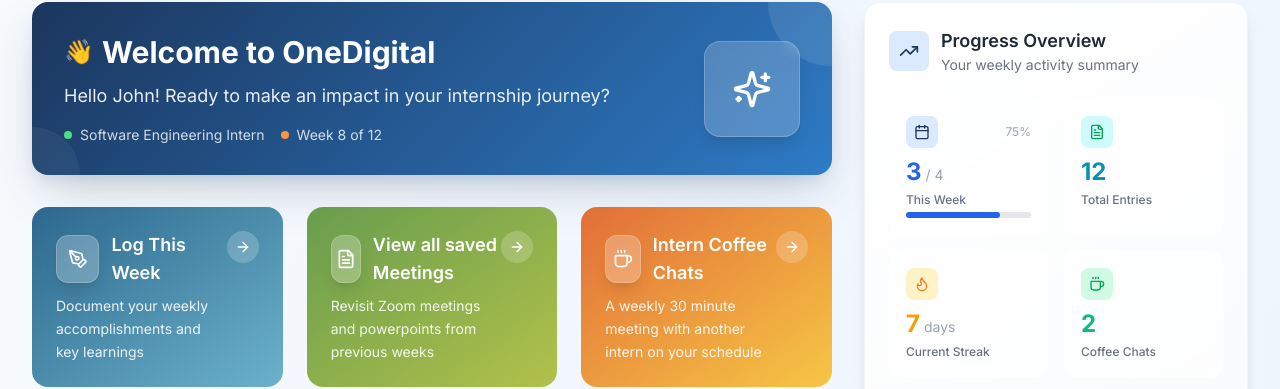
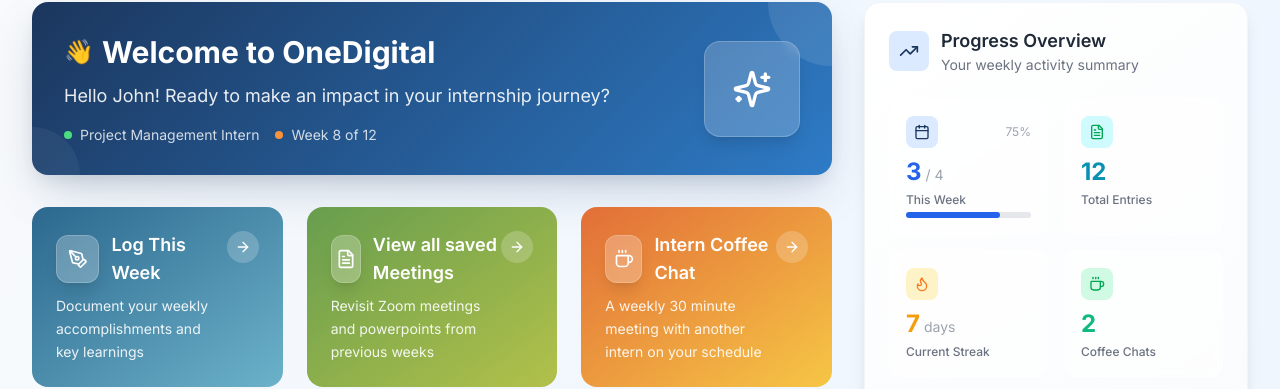
Before and after one commit to akomp88/intern_connect, a React (Vite) app: page /intern_connect/dashboard in a window 1280 px wide. Shown: the part 142-531 px from the top of the page. Built offline with nearby package versions, Linux system fonts and the light colour scheme.

Commit message:
Update John Doe profile from Software Engineering Intern to Project Management Intern across all components

```diff
--- a/src/components/ui/Header.jsx
+++ b/src/components/ui/Header.jsx
@@ -192,7 +192,7 @@
                       </div>
                       <div>
                         <p className="font-medium text-white">John Doe</p>
-                        <p className="text-sm text-white text-opacity-80">Software Engineering Intern</p>
+                        <p className="text-sm text-white text-opacity-80">Project Management Intern</p>
                       </div>
                     </div>
                   </div>
--- a/src/pages/activity-feed/components/CommentSection.jsx
+++ b/src/pages/activity-feed/components/CommentSection.jsx
@@ -20,7 +20,7 @@
         id: 'current-user',
         name: 'John Doe',
         avatar: 'https://randomuser.me/api/portraits/men/1.jpg',
-        role: 'Software Engineering Intern'
+        role: 'Project Management Intern'
       },
       createdAt: new Date(),
       replies: []
@@ -44,7 +44,7 @@
         id: 'current-user',
         name: 'John Doe',
         avatar: 'https://randomuser.me/api/portraits/men/1.jpg',
-        role: 'Software Engineering Intern'
+        role: 'Project Management Intern'
       },
       createdAt: new Date(),
       parentId: parentCommentId
--- a/src/pages/activity-feed/index.jsx
+++ b/src/pages/activity-feed/index.jsx
@@ -116,7 +116,7 @@
       author: {
         id: 'user-3',
         name: 'Alex Rodriguez',
-        role: 'Software Engineering Intern',
+        role: 'Project Management Intern',
         team: 'Engineering',
         office: 'Austin',
         avatar: 'https://randomuser.me/api/portraits/men/3.jpg'
--- a/src/pages/dashboard/index.jsx
+++ b/src/pages/dashboard/index.jsx
@@ -123,7 +123,7 @@
         id: Date.now(),
         author: {
           name: 'John Doe',
-          title: 'Software Engineering Intern',
+          title: 'Project Management Intern',
           department: 'Engineering',
           avatar: null
         },
@@ -236,7 +236,7 @@
                     <div className="flex flex-wrap gap-4 text-sm text-white text-opacity-80">
                       <div className="flex items-center space-x-2">
                         <div className="w-2 h-2 bg-green-400 rounded-full"></div>
-                        <span>Software Engineering Intern</span>
+                        <span>Project Management Intern</span>
                       </div>
                       <div className="flex items-center space-x-2">
                         <div className="w-2 h-2 bg-orange-400 rounded-full"></div>
@@ -272,7 +272,7 @@
                   onClick={() => handleQuickAction('view-archive')}
                 />
                 <QuickActionCard
-                  title="Intern Coffee Chats"
+                  title="Intern Coffee Chat"
                   description="A weekly 30 minute meeting with another intern on your schedule"
                   icon="Coffee"
                   variant="accent"
--- a/src/pages/question-board/index.jsx
+++ b/src/pages/question-board/index.jsx
@@ -328,7 +328,7 @@
       author: {
         id: 'current-user',
         name: 'John Doe',
-        role: 'Software Engineering Intern',
+        role: 'Project Management Intern',
         avatar: null
       },
       timestamp: new Date(),
@@ -355,7 +355,7 @@
       author: {
         id: 'current-user',
         name: 'John Doe',
-        role: 'Software Engineering Intern',
+        role: 'Project Management Intern',
         avatar: null
       },
       timestamp: new Date(),
```
